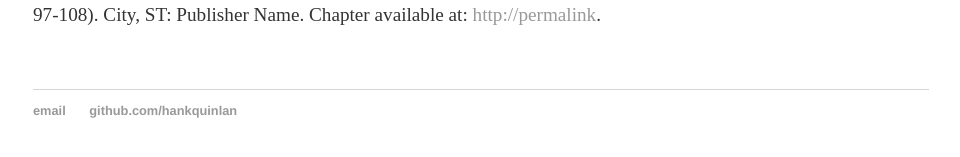
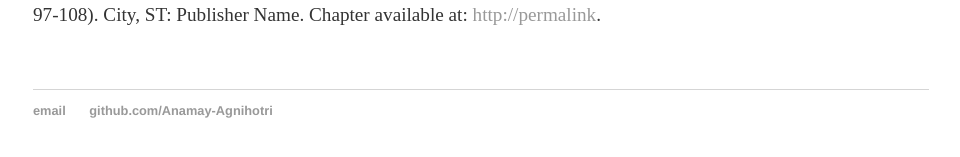
Before and after one commit to Anamay-Agnihotri/Anamay.github.io, a Jekyll site: the page built from cv/index.html, in a window 1280 px wide. Shown: the part 427-584 px from the top of the page, without its empty margins (159-1119 px from the left). Built offline with Jekyll 4.4.1, drawn with Linux system fonts in a browser that asks for light colours.

Commit message:
Update default.html

```diff
--- a/_layouts/default.html
+++ b/_layouts/default.html
@@ -25,8 +25,8 @@
 
   <footer>
    <ul>
-   <li><a href="mailto:hankquinlanhub@gmail.com">email</a></li>
-   <li><a href="https://github.com/hankquinlan">github.com/hankquinlan</a></li>
+   <li><a href="mailto:agniho_a1@denison.edu">email</a></li>
+   <li><a href="https://github.com/hankquinlan">github.com/Anamay-Agnihotri</a></li>
    </ul>
   </footer>
   </body>
```
